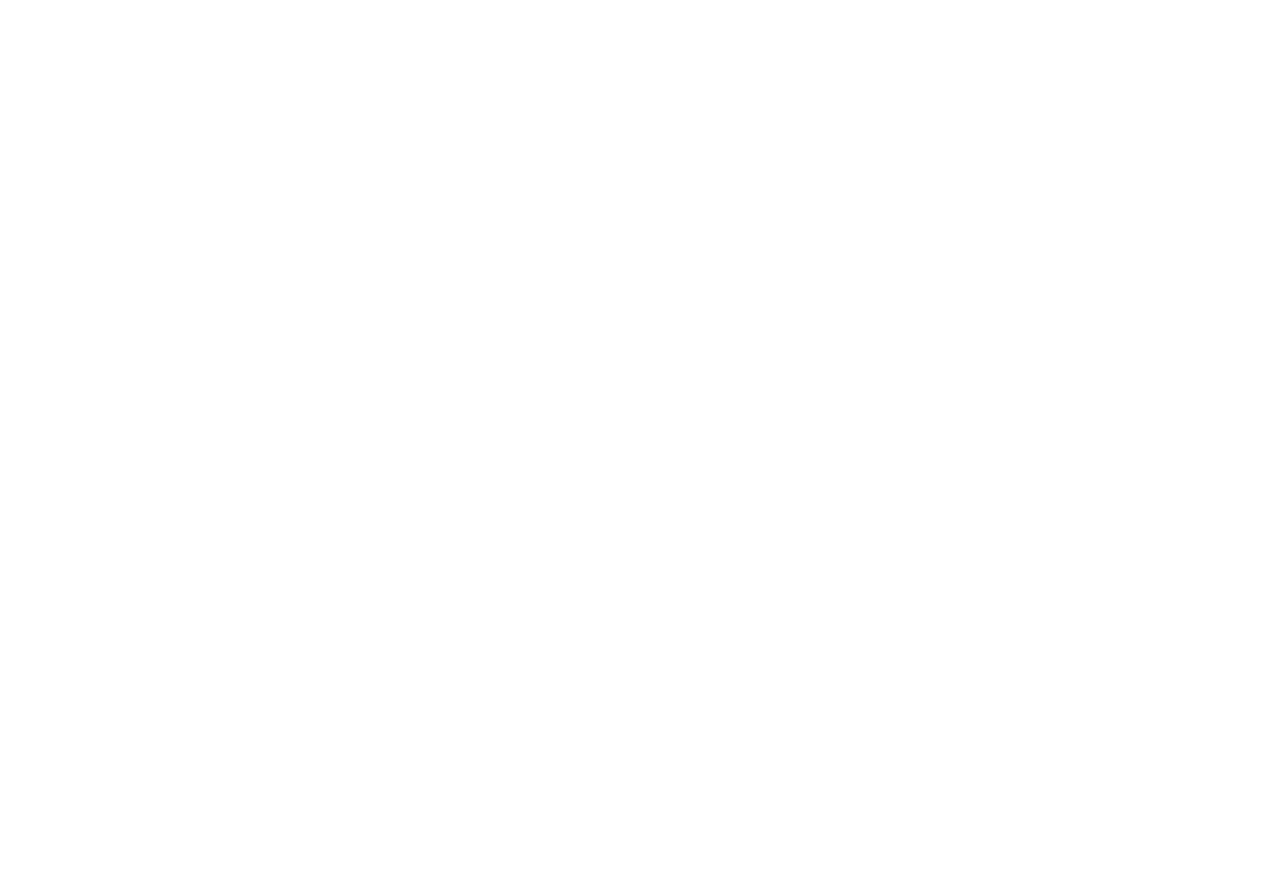
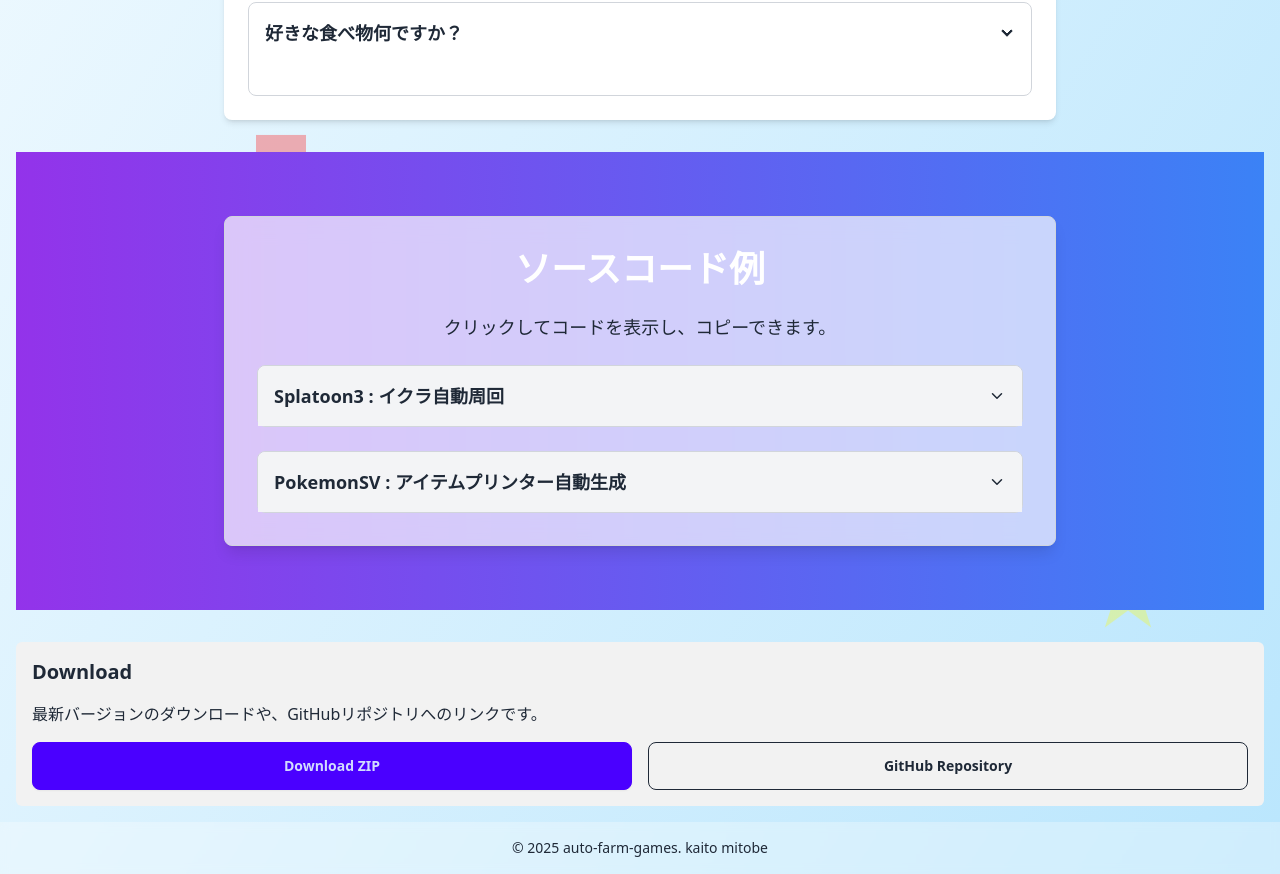
Before and after one commit to mitobekaito/auto-farm-games, a React (Vite) app: page / in a window 1280 px wide. Shown: the part 1202-2076 px from the top of the page. Before the commit the page ends 900 px from the top, so only its background shows below. Built offline with nearby package versions, Linux system fonts and the light colour scheme; the HTML template or start-up script is replaced by a standard one.

Commit message:
アニメーション付きアコーディオンの導入

```diff
--- a/package.json
+++ b/package.json
@@ -14,8 +14,10 @@
     "tailwind": "node node_modules/tailwindcss/lib/cli.js"
   },
   "dependencies": {
+    "framer-motion": "^12.4.2",
     "react": "^18.2.0",
     "react-dom": "^18.2.0",
+    "react-icons": "^5.4.0",
     "react-syntax-highlighter": "^15.6.1"
   },
   "devDependencies": {
--- a/src/App.tsx
+++ b/src/App.tsx
@@ -3,10 +3,11 @@
 import Footer from "./components/Footer";
 
 //デバック用のインポート（後でPagesに入れる。）
-// import HeroSection from "./components/HeroSection";
-// import Features from "./components/Features";
+import HeroSection from "./components/HeroSection";
+import Features from "./components/Features";
 import FAQ from "./components/FAQ";
 import CodeExample from "./components/CodeExample";
+import DownloadSection from "./components/DownloadSection";
 
 function App() {
   return (
@@ -71,10 +72,11 @@
       <div className="flex flex-col min-h-screen z-10">
         <Header />
         <main className="flex-grow container mx-auto p-4">
-          {/* <HeroSection /> */}
-          {/* <Features /> */}
+          <HeroSection />
+          <Features />
           <FAQ />
           <CodeExample />
+          <DownloadSection />
         </main>
         <Footer />
       </div>
--- a/src/components/CodeExample.tsx
+++ b/src/components/CodeExample.tsx
@@ -1,59 +1,132 @@
 //  コード例を表示するコンポーネント。ここでサンプルコードをハイライト表示し、コピーも行えるようにしています。
 
-import React, { useState } from "react";
+import { useState } from "react";
+import { motion } from "framer-motion";
 import { Prism as SyntaxHighlighter } from "react-syntax-highlighter";
 import { oneDark } from "react-syntax-highlighter/dist/esm/styles/prism";
-import sampleCode from "../data/SampleCode"; // 外部ファイルのコードをインポート
+import spla_ikura from "../data/spla_ikura";
+import sv_item from "../data/sv_item";
+import { FiChevronDown, FiCode } from "react-icons/fi"; // アイコン追加
 
 const CodeExample: React.FC = () => {
-  const [copied, setCopied] = useState(false);
+  const [openSection, setOpenSection] = useState<string | null>(null);
+  const [copiedIkura, setCopiedIkura] = useState(false);
+  const [copiedItem, setCopiedItem] = useState(false);
 
-  // クリップボードにコードをコピーするための関数
-  const handleCopy = () => {
-    navigator.clipboard.writeText(sampleCode);
+  // アコーディオンの開閉
+  const toggleSection = (section: string) => {
+    setOpenSection(openSection === section ? null : section);
+  };
+
+  // コピーボタン処理
+  const handleCopy = (
+    code: string,
+    setCopied: React.Dispatch<React.SetStateAction<boolean>>
+  ) => {
+    navigator.clipboard.writeText(code);
     setCopied(true);
     setTimeout(() => setCopied(false), 2000);
   };
 
   return (
-    <section className="py-8 flex justify-center">
-      <div className="w-full md:w-2/3 bg-white shadow-md rounded-lg p-6">
-        <h2 className="text-3xl font-bold mb-6 text-gray-800 text-center">
+    <section className="py-16 bg-gradient-to-r from-purple-600 to-blue-500 text-white flex justify-center">
+      <div className="w-full md:w-2/3 bg-white/70 backdrop-blur-md border border-gray-300 shadow-lg rounded-lg p-8">
+        <h2 className="text-4xl font-extrabold text-center flex items-center justify-center gap-2 mb-6">
           ソースコード例
         </h2>
+        <p className="text-center text-lg text-gray-800 mb-6">
+          クリックしてコードを表示し、コピーできます。
+        </p>
 
-        {/* 折りたたみ可能なコンテナ: DaisyUIのcollapseを使用 */}
-        <div className="space-y-4">
-          <div className="collapse collapse-arrow border border-gray-300 rounded-lg bg-white">
-            {/* チェックボックスで折りたたみのON/OFFを切り替え */}
-            <input
-              type="checkbox"
-              className="peer"
-              title="Toggle Code Example"
+        <div className="space-y-6">
+          {/* Splatoon3 : イクラ自動周回 */}
+          <div className="border border-gray-300 rounded-lg bg-white/80">
+            <button
+              className="w-full flex justify-between items-center p-4 text-lg font-semibold text-gray-800 bg-gray-100 hover:bg-gray-200 transition rounded-t-lg"
+              onClick={() => toggleSection("ikura")}
+            >
+              <span className="flex items-center gap-2">
+                Splatoon3 : イクラ自動周回
+              </span>
+              <FiChevronDown
+                className={`transition-transform ${
+                  openSection === "ikura" ? "rotate-180" : ""
+                }`}
               />
-            <div className="collapse-title text-lg font-semibold text-gray-800 peer-checked:bg-gray-100">
-              Splatoon3 : イクラ自動周回
-            </div>
-            <div className="collapse-content text-gray-600 text-sm peer-checked:bg-gray-50 p-4 rounded-b-lg">
-              {/* 折りたたみ内のヘッダー部分: タイトルとコピー用ボタン */}
+            </button>
+            <motion.div
+              initial={{ height: 0, opacity: 0 }}
+              animate={{
+                height: openSection === "ikura" ? "auto" : 0,
+                opacity: openSection === "ikura" ? 1 : 0,
+              }}
+              transition={{ duration: 0.3, ease: "easeInOut" }}
+              className="overflow-hidden"
+            >
+              <div className="p-4 bg-gray-50 rounded-b-lg">
                 <div className="flex justify-between items-center mb-4">
+                  <h3 className="text-lg font-bold flex items-center gap-2">
+                    <FiCode className="text-blue-500 text-xl" /> コード
+                  </h3>
                   <button
-                  onClick={handleCopy}
+                    onClick={() => handleCopy(spla_ikura, setCopiedIkura)}
                     className="btn btn-sm btn-outline text-gray-700 hover:bg-gray-200 transition"
                   >
-                  {copied ? "✅ コピーしました" : "📋 コピー"}
+                    {copiedIkura ? "✅ コピーしました" : "📋 コピー"}
                   </button>
                 </div>
-
-              {/* react-syntax-highlighterを使ったソースコード表示部分 */}
-
                 <div className="max-w-full overflow-x-auto rounded-lg border border-gray-300">
-                {/* プログラムのソースコードを見やすく表示 */}
                   <SyntaxHighlighter language="cpp" style={oneDark}>
-                  {sampleCode}
+                    {spla_ikura}
                   </SyntaxHighlighter>
                 </div>
               </div>
+            </motion.div>
+          </div>
+
+          {/* PokemonSV : アイテムプリンター自動生成 */}
+          <div className="border border-gray-300 rounded-lg bg-white/80">
+            <button
+              className="w-full flex justify-between items-center p-4 text-lg font-semibold text-gray-800 bg-gray-100 hover:bg-gray-200 transition rounded-t-lg"
+              onClick={() => toggleSection("item")}
+            >
+              <span className="flex items-center gap-2">
+                PokemonSV : アイテムプリンター自動生成
+              </span>
+              <FiChevronDown
+                className={`transition-transform ${
+                  openSection === "item" ? "rotate-180" : ""
+                }`}
+              />
+            </button>
+            <motion.div
+              initial={{ height: 0, opacity: 0 }}
+              animate={{
+                height: openSection === "item" ? "auto" : 0,
+                opacity: openSection === "item" ? 1 : 0,
+              }}
+              transition={{ duration: 0.3, ease: "easeInOut" }}
+              className="overflow-hidden"
+            >
+              <div className="p-4 bg-gray-50 rounded-b-lg">
+                <div className="flex justify-between items-center mb-4">
+                  <h3 className="text-lg font-bold flex items-center gap-2">
+                    <FiCode className="text-blue-500 text-xl" /> コード
+                  </h3>
+                  <button
+                    onClick={() => handleCopy(sv_item, setCopiedItem)}
+                    className="btn btn-sm btn-outline text-gray-700 hover:bg-gray-200 transition"
+                  >
+                    {copiedItem ? "✅ コピーしました" : "📋 コピー"}
+                  </button>
+                </div>
+                <div className="max-w-full overflow-x-auto rounded-lg border border-gray-300">
+                  <SyntaxHighlighter language="cpp" style={oneDark}>
+                    {sv_item}
+                  </SyntaxHighlighter>
+                </div>
+              </div>
+            </motion.div>
           </div>
         </div>
       </div>
--- a/src/components/DownloadSection.tsx
+++ b/src/components/DownloadSection.tsx
@@ -1 +1,38 @@
 //ダウンロードのリンクを表示するコンポーネント
+
+// src/components/DownloadSection.tsx
+import React from "react";
+
+const DownloadSection: React.FC = () => {
+  return (
+    <section className="p-4 bg-base-200 rounded-md mt-8">
+      <h2 className="text-xl font-bold mb-4">Download</h2>
+      <p className="mb-4">
+        最新バージョンのダウンロードや、GitHubリポジトリへのリンクです。
+      </p>
+
+      {/* ボタンを並べる: スマホでは縦(md:flex-rowを消す), md以上で横配置 */}
+      <div className="flex flex-col md:flex-row gap-4">
+        {/* ZIPダウンロード (例) */}
+        <a
+          className="btn btn-primary flex-1"
+          href="https://example.com/ArduboyAutoFarm.zip"
+          download
+        >
+          Download ZIP
+        </a>
+        {/* GitHubリンク (例) */}
+        <a
+          className="btn btn-outline flex-1"
+          href="https://github.com/lefmarna/NintendoSwitchControlLibrary/blob/master/README.md"
+          target="_blank"
+          rel="noopener noreferrer"
+        >
+          GitHub Repository
+        </a>
+      </div>
+    </section>
+  );
+};
+
+export default DownloadSection;
--- a/src/data/SampleCode.ts
+++ b/src/data/spla_ikura.ts
@@ -1,4 +1,4 @@
-const sampleCode = `
+const spla_ikura = `
 // スプラトゥーン3のヒーローモードでイクラ集めを自動化するスケッチ
 
 #include <NintendoSwitchControlLibrary.h>
@@ -40,4 +40,4 @@
 }
 `;
 
-export default sampleCode;
+export default spla_ikura;
--- /dev/null
+++ b/src/data/sv_item.ts
@@ -0,0 +1,32 @@
+const sv_item = `
+/*
+ * ポケットモンスターSVの道具プリンターでプリントを自動化するスケッチ
+ *
+ * 初期条件は道具プリンターの落とし物選択の画面で待機
+ *
+ */
+
+
+// ライブラリを読み込むためのコード（詳細: https://github.com/lefmarna/NintendoSwitchControlLibrary）
+#include <NintendoSwitchControlLibrary.h>
+
+
+// マイコンのセット時に1度だけ行われる処理
+void setup() {
+    // Switchがマイコンを認識するまでは信号を受け付けないため、適当な処理をさせておく
+    pushButton(Button::B, 500, 5);
+    delay(10000);
+    // コントローラーの登録を突破する
+    pushButton(Button::A, 1000);
+    pushButton(Button::HOME, 1000);
+    pushButton(Button::HOME, 8000);
+}
+
+// ここに記述した内容がループされ続ける
+void loop() {
+      pushButton(Button::X, 500);
+      pushButton(Button::PLUS, 500);
+      pushButton(Button::A, 5000);
+}`;
+
+export default sv_item;
```
Also changed, not shown: src/pages/Home.tsx (renamed from src/pages/Hoome.tsx), 1 other file (tests, documents, lock files or other folders). Lines whose indentation alone changed are shown as unchanged.
